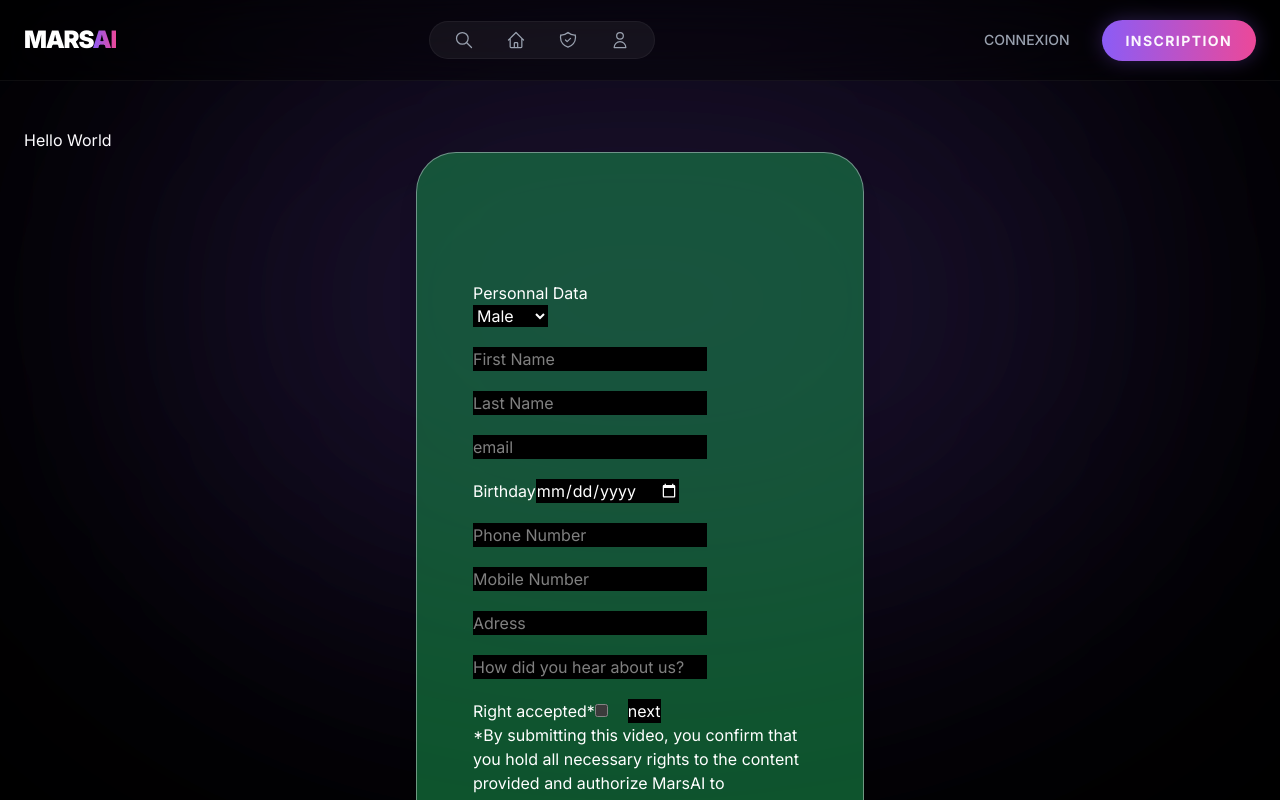
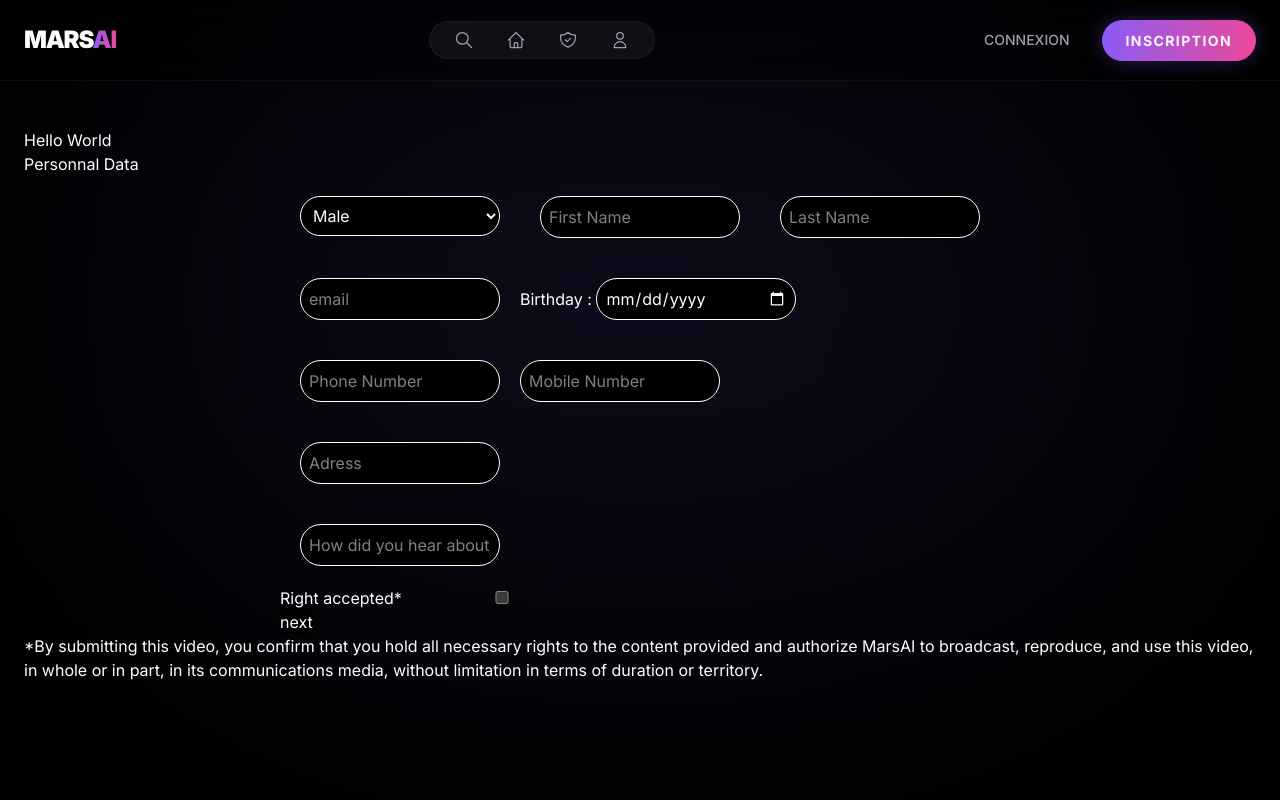
Before and after one commit to YusufByn/MarsAi, a React app in the folder frontend/: page /formsubmission in a window 1280 px wide. Shown: the top 800 px of the page. Built offline with nearby package versions, Linux system fonts and the light colour scheme; no server answers; the HTML template or start-up script is replaced by a standard one.

Commit message:
commit 1.2 Form Submission pending

```diff
--- a/frontend/src/components/Form/ParticipationSubmission1.jsx
+++ b/frontend/src/components/Form/ParticipationSubmission1.jsx
@@ -5,104 +5,113 @@ const ParticipationSubmission1 = () => {
   const navigate = useNavigate();
 
   return (
-    <div className=" w-full max-w-md mx-auto p-8 rounded-[40px] glass space-y-6 shadow-xl border border-white/40 min-h-screen bg-green-900 text-white pt-32 pb-20 ">
+    <div className="">
 
-      <div className="fixed top-0 left-1/2 -translate-x-1/2 w-[1000px] h-[600px] bg-mars-primary/10 blur-[150px] rounded-full pointer-events-none z-0"></div>
+          <h2>Personnal Data</h2>
 
-        <div className="relative z-10 max-w-[1440px] mx-auto px-6">
-          <h2>Personnal Data</h2>
-          <section className="">
-              <form action="" method="get" className=" border-white flex flex-wrap gap-5 ">
-                <select name="Gender" id="Gender" className="bg-black">
+          <section className="FormContainer flex justify-center ">
+            <form action="" method="get" className="">
+
+            {/* Civility */}
+              <div className="flex gap-x-10 gap-y-10 p-5">
+                <div className="">
+                  <select name="Gender" id="Gender" className="bg-black border border-wite rounded-full w-50 p-2">
                     <option value="Male">Male</option>
                     <option value="Female">Female</option>
-                  <option value="They">They</option>
+                    <option value="They">non-binaries</option>
                   </select>
-                <div className="bg-grey border-white flex flex-wrap gap-5">
-
-                  <div className="space-y-2">
+                </div>
+                  <div className="">
                   <input
                     type="text"
                     name="FirstName"
                     id="FirstName"
                     label="FirstName"
                     placeholder="First Name"
-                    className="bg-black" />
+                    className="bg-black border border-white rounded-full w-50 p-2" />
                   </div>
-
-                  <div className="space-y-2">
+                  <div className="">
                   <input
                     type="text"
                     name="LastName"
                     id="LastName"
                     placeholder="Last Name"
-                    className="bg-black"/>
+                    className="bg-black border border-white rounded-full w-50 p-2"/>
+                  </div>
                 </div>
 
-                  <div className="space-y-2">
+                {/* Email & Birthday */}
+                <div className="flex flex-auto gap-x-5 gap-y-5 p-5">
+                  <div className="">
                   <input
                     type="email"
                     name="email"
                     id="email"
                     placeholder="email"
-                    className="bg-black"/>
+                    className="bg-black border border-white rounded-full w-50 p-2"/>
                   </div>
 
-                  <div className="space-y-2">
-                  <span>Birthday</span>
+                  <div className="">
+                    <span>Birthday : </span>
                     <input
                       type="date"
                       name="birthday"
                       id="birthday"
-                    className="bg-black"/>
+                      className="bg-black border border-white rounded-full w-50 p-2"/>
+                  </div>
                 </div>
 
-                  <div className="space-y-2">
+                {/* Phones */}
+                <div className="flex flex-auto gap-x-5 gap-y-5 p-5">
+                  <div className="">
                   <input
                     type="tel"
                     name="PhoneNumber"
                     id="PhoneNumber"
                     placeholder="Phone Number"
-                    className="bg-black" />
+                    className="bg-black border border-white rounded-full w-50 p-2" />
                   </div>
-
-                  <div className="space-y-2">
+                  <div className="rounded-full">
                   <input
                     type="tel"
                     name="MobileNumber"
                     id="MobileNumber"
                     placeholder="Mobile Number"
-                    className="bg-black" />
+                    className="bg-black border border-white rounded-full w-50 p-2" />
+                  </div>
                 </div>
 
-                  <div className="space-y-2">
+                {/* Adress */}
+                  <div className="rounded-full gap-x-5 gap-y-5 p-5">
                   <input
                     type="text"
                     name="adress"
                     placeholder="Adress"
                     id="adress"
-                    className="bg-black" />
+                    className="bg-black border border-white rounded-full w-50 p-2" />
                   </div>
 
-                  <div className="space-y-2">
+                {/* Acquisition source */}
+                  <div className="gap-x-5 gap-y-5 p-5">
                   <input
                     type="text"
                     name="acquisition_source"
                     id="acquisition_source"
                     placeholder="How did you hear about us?"
-                    className="bg-black" />
+                    className="bg-black border border-white rounded-full w-50 p-2" />
                   </div>
 
-                  <div className="space-y-2">
+                {/* Copyright */}
+                  <div className="">
                   <span>Right accepted*</span>
                   <input
                     type="checkbox"
                     name="rights_accepted"
                     id="rights_accepted"
-                    className="bg-black" />
+                    className="bg-black border border-white rounded-full w-50 p-2" />
                   </div>
 
-                  <div className="space-y-2">
+                  <div className="">
                   <button
                     type="submit"
                     className="bg-black">
@@ -110,15 +119,14 @@ const ParticipationSubmission1 = () => {
                   </button>
                   </div>
 
-                </div>
               </form>
           </section>
-          <div className="space-y-2">
+          <div className="CopyRight ">
             <span>
               *By submitting this video, you confirm that you hold all necessary rights to the content provided and authorize MarsAI to broadcast, reproduce, and use this video, in whole or in part, in its communications media, without limitation in terms of duration or territory.
             </span>
           </div>
-      </div>
+
     </div>
   );
 };
--- a/frontend/src/pages/user/FormDirector.jsx
+++ b/frontend/src/pages/user/FormDirector.jsx
@@ -1,6 +1,6 @@
 import React, { useEffect, useState } from 'react';
 import { useNavigate } from 'react-router-dom';
-import ParticipationSubmission1 from '../../components/Form/ParticipationSubmission1';
+import ParticipationSubmission1 from '../../components/Form/ParticipationSubmission1.jsx';
 
 const FormDirector = () => {
   const navigate = useNavigate();
```
Lines whose indentation alone changed are shown as unchanged.
